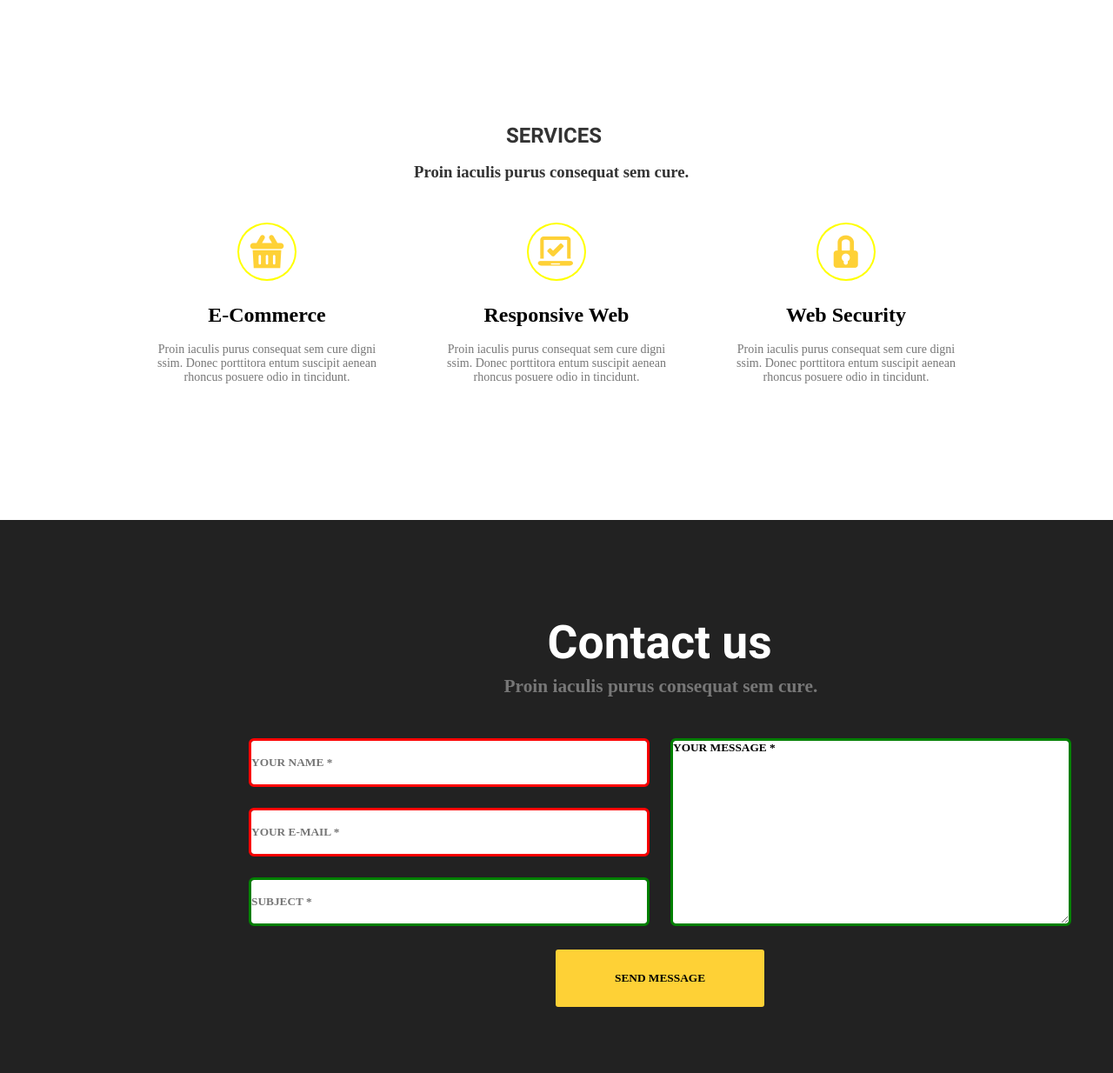
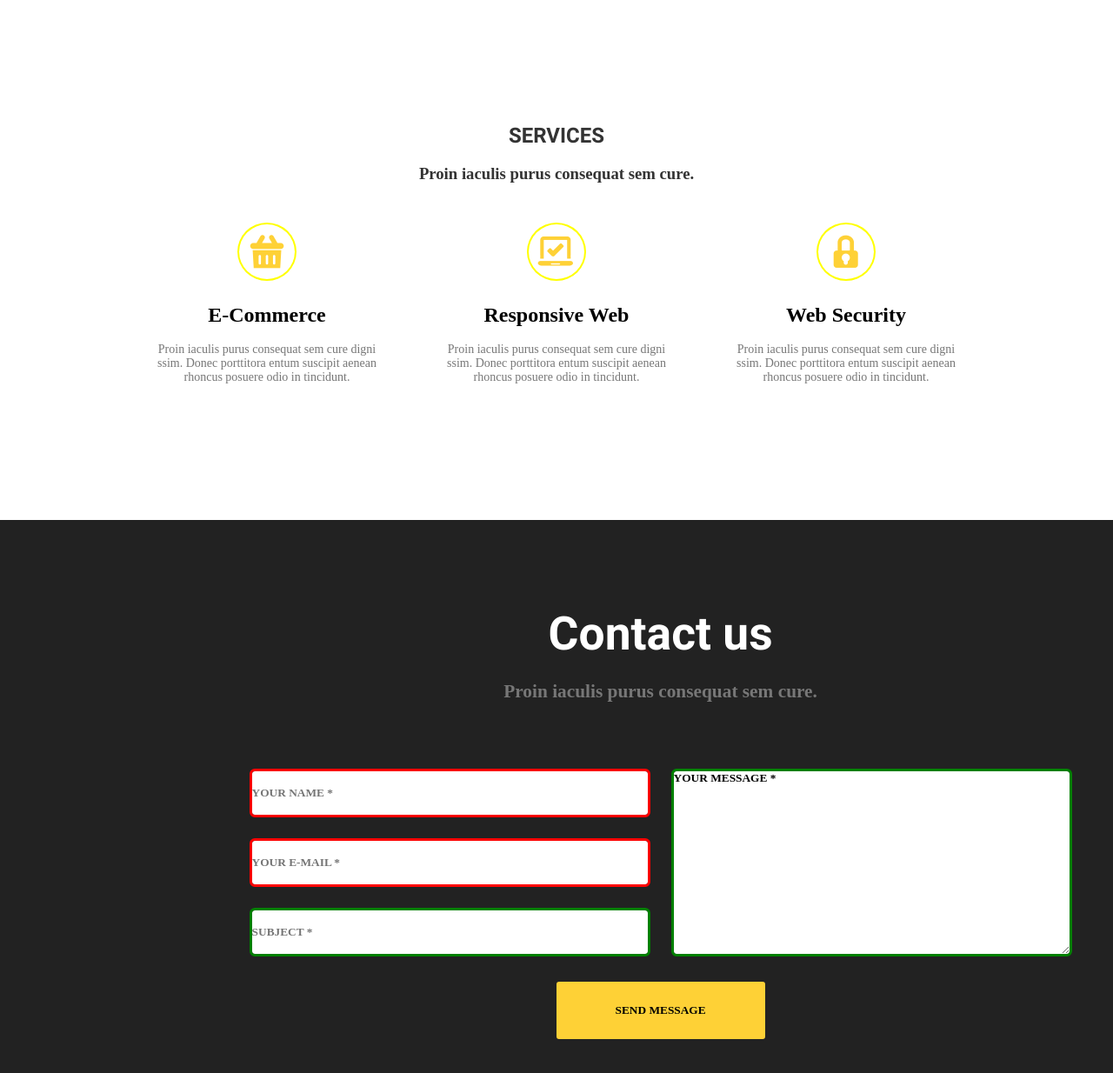
Before and after one commit to STALKER-STRELOK/goiteens-fe-curse, a plain HTML site: page module_07/index.html in a window 1280 px wide. Shown: the part 50-1284 px from the top of the page at 87% size. Drawn offline with Linux system fonts and the light colour scheme; a web font is replaced by a local one.

Commit message:
07 remake 04

```diff
--- a/module_07/index.css
+++ b/module_07/index.css
@@ -87,17 +87,13 @@
 
   .title_1{
     font-family: 'Roboto-Bold';
-    position: absolute;
-    left: 412px;
-    display: inline-block;
+    text-align: center;
     color: #333333;
   }
 
   .content_name_1{
-    position: absolute;
-    left: 306px;
-    top: 44.800px;
-    display: inline-block;
+    text-align: center;
+    padding-top: 19px;
     color: #333333;
   }
 
@@ -189,34 +185,31 @@
     width: 940px;
     height: 114px;
     margin: 0 auto;
+    padding-top: 100px;
+    padding-bottom: 75px;
   }
 
   .title_2{
     font-family: 'Roboto-Bold';
-    position: absolute;
-    left: 340px;
-    top: 110px;
-    display: inline-block;
+    text-align: center;
     color: #ffffff;
     font-size: 40pt;
+    padding-bottom: 23px;
   }
 
   .content_name_2{
-    position: absolute;
-    left: 290px;
-    top: 178.800px;
+    text-align: center;
     font-size: 16pt;
-    display: inline-block;
     color: #777777;
   }
 
   form{
-
     width: 940px;
     height: 308px;
-    position: absolute;
-    top: 254px;
-    left: 289px;
+    margin: 0 auto;
+    display: flex;
+    flex-direction: column;
+    justify-content: space-between;
   }
 
   .main_forms{
@@ -224,7 +217,6 @@
     height: 210px;
     display: flex;
     justify-content: space-between;
-    position: absolute;
   }
 
   .forms{
@@ -273,10 +265,9 @@
   }
 
   .button{
-    width: 940px;
+    width: 240px;
     height: 66px;
-    position: absolute;
-    top: 240px;
+    margin: 0 auto;
   }
 
   .input_button{
@@ -287,6 +278,4 @@
     font-family: 'Montserrat-Bold';
     font-weight: 700;
     background-color: #fed136;
-    position: absolute;
-    left: 350px;
   }
```
